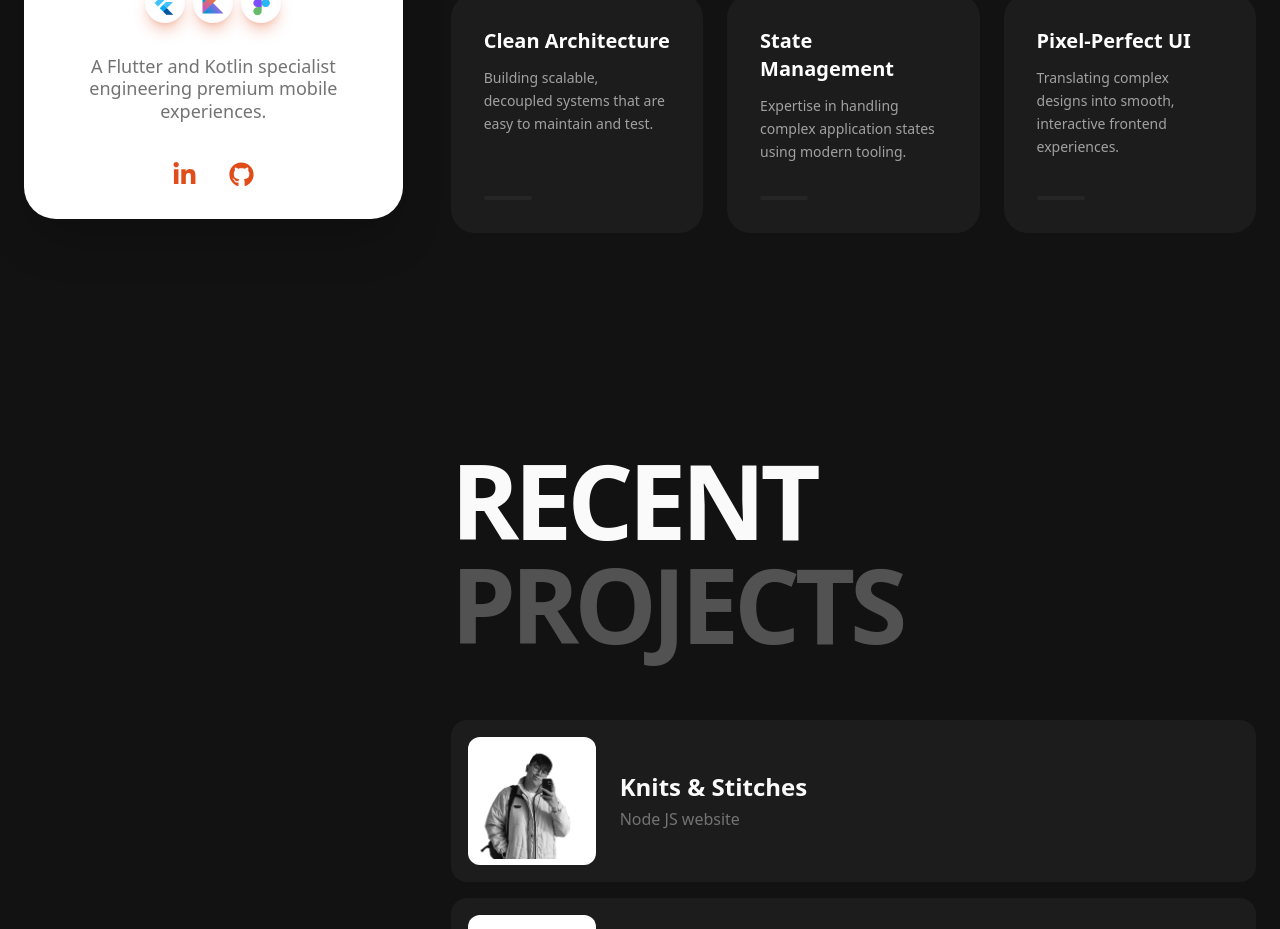
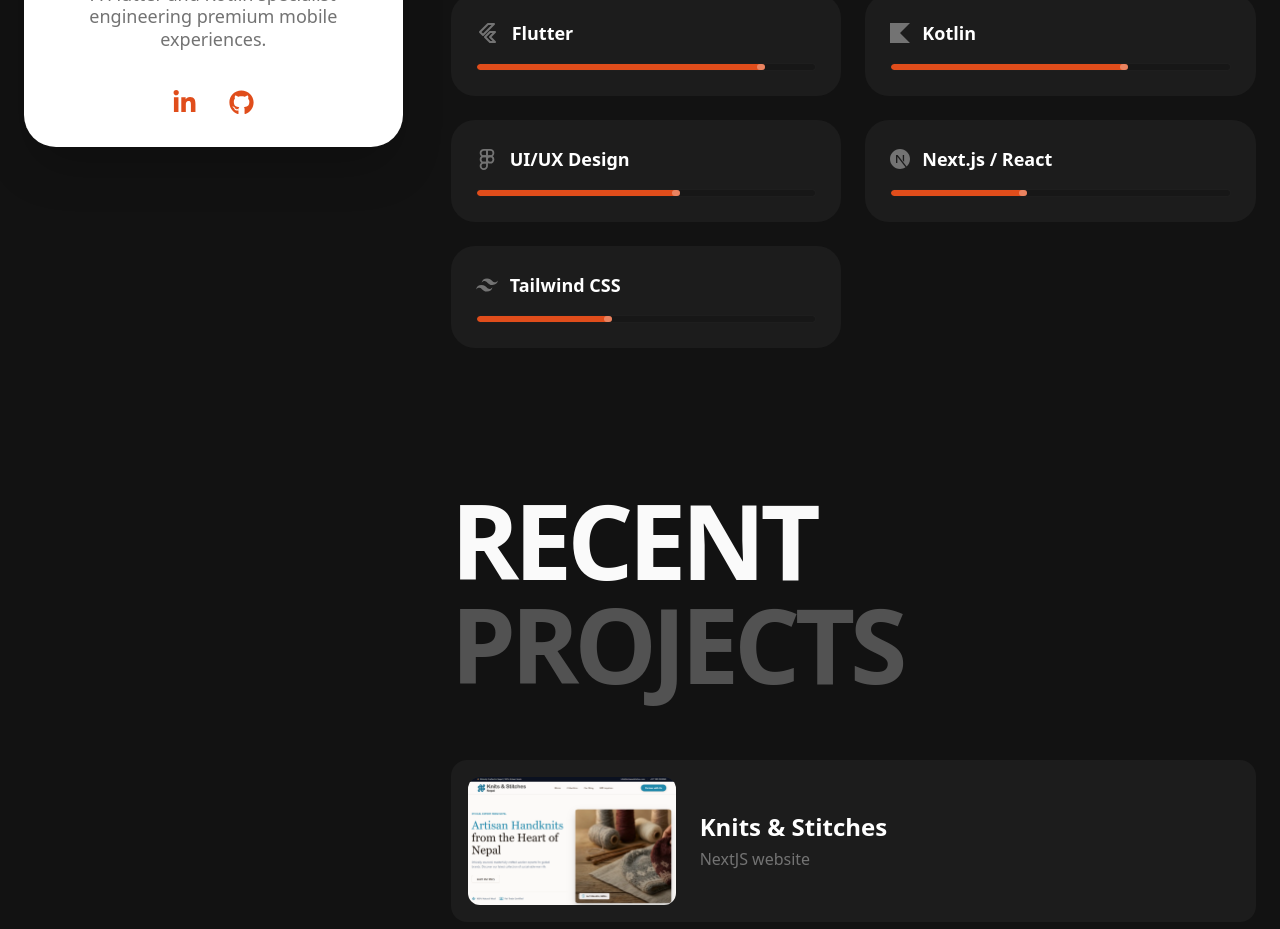
Before and after one commit to Sukant-Rajkarnikar/sukant-rajkarnikar.github.io, a Next.js app: page / in a window 1280 px wide. Shown: the part 520-1449 px from the top of the page. Built offline with nearby package versions, Linux system fonts and the light colour scheme.

Commit message:
Completed V1

```diff
--- a/src/app/page.tsx
+++ b/src/app/page.tsx
@@ -1,15 +1,11 @@
 "use client";
 
 import { motion } from 'framer-motion';
-import { ArrowUpRight, Briefcase, Flame, FolderOpen, Home, Mail, MoveDown, PenSquare } from 'lucide-react';
-import { CiLinkedin } from 'react-icons/ci';
+import { ArrowUpRight, Briefcase, FolderOpen, Home, Mail, PenSquare } from 'lucide-react';
 import { FaGithub, FaLinkedinIn } from 'react-icons/fa';
-import { FaFlutter, FaLinkedin } from 'react-icons/fa6';
 import { FiFigma } from 'react-icons/fi';
-import { LiaLinkedin } from 'react-icons/lia';
-import { RiFlutterLine } from 'react-icons/ri';
-import { SiKotlin } from 'react-icons/si';
-import { TbBrandFlutter, TbBrandKotlin } from 'react-icons/tb';
+import { SiKotlin, SiNextdotjs, SiTailwindcss } from 'react-icons/si';
+import { TbBrandFlutter, TbBrandNextjs } from 'react-icons/tb';
 
 const smoothTransition = { duration: 0.8, ease: [0.16, 1, 0.3, 1] as const };
 
@@ -68,7 +64,7 @@ function ProfileCard() {
         Sukant Rajkarnikar
       </h1>
 
-      <div className="flex gap-2 text-[#E04D1B]">
+      {/* <div className="flex gap-2 text-[#E04D1B]">
         <div className="w-10 h-10 rounded-full flex items-center justify-center text-white mb-8 shadow-lg shadow-[#E04D1B]/30">
           <img className='w-7' src="/icon-flutter.png" />
         </div>
@@ -78,7 +74,7 @@ function ProfileCard() {
         <div className="w-10 h-10 rounded-full flex items-center justify-center text-white mb-8 shadow-lg shadow-[#E04D1B]/30">
           <img className='w-7' src="/icon-figma.png" />
         </div>
-      </div>
+      </div> */}
 
 
       <p className="text-neutral-500 font-medium text-lg line-height-0.5 leading-tight mb-8 max-w-[250px] ">
@@ -105,7 +101,16 @@ function ProfileCard() {
 }
 
 function HeroContent() {
-  return (<motion.section
+  const skills = [
+    { name: "Flutter", icon: <TbBrandFlutter size={24} />, level: 85 },
+    { name: "Kotlin", icon: <SiKotlin size={20} />, level: 70 },
+    { name: "UI/UX Design", icon: <FiFigma size={22} />, level: 60 },
+    { name: "Next.js / React", icon: <SiNextdotjs size={20} />, level: 40 },
+    { name: "Tailwind CSS", icon: <SiTailwindcss size={22} />, level: 40 },
+  ];
+
+  return (
+    <motion.section
       id="home"
       initial={{ opacity: 0, y: 40 }}
       animate={{ opacity: 1, y: 0 }}
@@ -120,45 +125,44 @@ function HeroContent() {
       <p className="text-neutral-400 text-lg max-w-xl leading-snug tracking-relaxed mb-16">
         I bridge the gap between beautiful UI design and robust mobile architecture. Passionate about engineering native quality applications that don't just function flawlessly, they captivate users.
       </p>
-
-    <div className="grid grid-cols-1 md:grid-cols-3 gap-6">
-      <div className="group flex flex-col justify-between p-8 bg-[#1C1C1C] hover:bg-[#252525] duration-300 border border-transparent hover:border-neutral-800 rounded-3xl transition-all cursor-default">
-        <div>
-          <span className="text-xl font-bold mb-3 text-white block">Clean Architecture</span>
-          <span className="text-sm text-neutral-400 leading-relaxed block">
-            Building scalable, decoupled systems that are easy to maintain and test.
-          </span>
+      <div className="grid grid-cols-1 md:grid-cols-2 gap-6">
+        {skills.map((skill, idx) => (
+          <div
+            key={idx}
+            className="group flex flex-col justify-center p-6 bg-[#1C1C1C] hover:bg-[#252525] duration-300 border border-transparent hover:border-neutral-800 rounded-3xl transition-all cursor-default"
+          >
+            <div className="flex justify-between items-center mb-4">
+              <div className="flex items-center gap-3">
+                <div className="text-neutral-500 group-hover:text-[#E04D1B] transition-colors duration-300">
+                  {skill.icon}
                 </div>
-        <div className="w-12 h-1 bg-neutral-800 group-hover:bg-[#E04D1B] duration-300 transition-colors mt-8 rounded-full" />
+                <span className="text-lg font-bold text-white block">{skill.name}</span>
               </div>
-      <div className="group flex flex-col justify-between p-8 bg-[#1C1C1C] hover:bg-[#252525] duration-300 border border-transparent hover:border-neutral-800 rounded-3xl transition-all cursor-default">
-        <div>
-          <span className="text-xl font-bold mb-3 text-white block">State Management</span>
-          <span className="text-sm text-neutral-400 leading-relaxed block">
-            Expertise in handling complex application states using modern tooling.
-          </span>
-        </div>
-        <div className="w-12 h-1 bg-neutral-800 group-hover:bg-[#E04D1B] duration-300 transition-colors mt-8 rounded-full" />
-      </div>
-      <div className="group flex flex-col justify-between p-8 bg-[#1C1C1C] hover:bg-[#252525] border border-transparent hover:border-neutral-800 rounded-3xl transition-all cursor-default">
-        <div>
-          <span className="text-xl font-bold mb-3 text-white block">Pixel-Perfect UI</span>
-          <span className="text-sm text-neutral-400 leading-relaxed block">
-            Translating complex designs into smooth, interactive frontend experiences.
-          </span>
-        </div>
-        <div className="w-12 h-1 bg-neutral-800 group-hover:bg-[#E04D1B] transition-colors mt-8 rounded-full" />
             </div>
 
+            <div className="w-full h-2 bg-neutral-900 rounded-full overflow-hidden border border-neutral-800/50">
+              <motion.div
+                initial={{ width: 0 }}
+                whileInView={{ width: `${skill.level}%` }}
+                viewport={{ once: true }}
+                transition={{ duration: 1.2, ease: "easeOut", delay: 0.2 + (idx * 0.1) }}
+                className="h-full bg-[#E04D1B] rounded-full relative"
+              >
+                <div className="absolute top-0 right-0 w-2 h-full bg-white/30 rounded-full" />
+              </motion.div>
             </div>
-  </motion.section>);
+          </div>
+        ))}
+      </div>
+    </motion.section>
+  );
 }
 
 function Projects() {
 
   const projects = [
-    { title: "Knits & Stitches", subtitle: "Node JS website", image: "/profile.png"},
-    { title: "Splitwise", subtitle: "Flutter mobile application", image: "/profile.png"},
+    { title: "Knits & Stitches", subtitle: "NextJS website", image: "/projects/KnS_website.png", url:"https://knitsandstitches.com/" },
+    { title: "Splitwise", subtitle: "Flutter mobile application", image: "", url:"" },
   ];
 
   return (
@@ -168,7 +172,7 @@ function Projects() {
       whileInView={{ opacity: 1, y: 0 }}
       viewport={{ once: true, margin: "-100px" }}
       transition={smoothTransition}
-      className="min-h-screen flex flex-col justify-start scroll-mt-18 py-10"
+      className="min-h-screen flex flex-col justify-start scroll-mt-10 pt-20"
     >
       <h2 className="text-6xl md:text-[6.5rem] font-black leading-none tracking-tighter mb-16">
         RECENT <br />
@@ -177,18 +181,22 @@ function Projects() {
 
       <div className="space-y-4">
         {projects.map((project, idx) => (
-          <div key={idx} className="group flex items-center justify-between p-4 pr-8 bg-[#1C1C1C] hover:bg-[#252525] border border-transparent hover:border-neutral-800 rounded-2xl transition-all cursor-pointer">
+          <a
+            key={idx}
+            href={project.url}
+            className="group flex items-center justify-between p-4 pr-8 bg-[#1C1C1C] hover:bg-[#252525] border border-transparent hover:border-neutral-800 rounded-2xl transition-all cursor-pointer"
+          >
             <div className="flex items-center gap-6">
-              <div className={`w-24 h-24 md:w-32 md:h-32 rounded-xl flex items-center justify-center bg-white`}>
-                <img className='w-full' src={project.image} />
+              <div className={`w-40 h-24 md:w-52 md:h-32 rounded-xl flex items-center justify-center bg-white/5 overflow-hidden`}>
+                <img className='w-full h-full object-cover' src={project.image} alt={project.title} />
               </div>
               <div>
-                <h3 className="text-2xl font-bold mb-1">{project.title}</h3>
+                <h3 className="text-2xl font-bold mb-1 text-white">{project.title}</h3>
                 <p className="text-neutral-500">{project.subtitle}</p>
               </div>
             </div>
             <ArrowUpRight className="text-[#E04D1B] opacity-0 group-hover:opacity-100 transition-opacity" size={28} />
-          </div>
+          </a>
         ))}
       </div>
 
@@ -275,7 +283,8 @@ function Blog() {
 }
 
 function Contact() {
-  return (<motion.section
+  return (
+    <motion.section
       id="contact"
       initial={{ opacity: 0, y: 40 }}
       whileInView={{ opacity: 1, y: 0 }}
@@ -288,26 +297,52 @@ function Contact() {
         <span className="text-neutral-600">TOGETHER</span>
       </h2>
 
-    <form className="space-y-6 max-w-2xl">
+      <form
+        action="https://formspree.io/f/meebyjkq"
+        method="POST"
+        className="space-y-6 max-w-2xl"
+      >
         <div className="grid grid-cols-1 md:grid-cols-2 gap-6">
           <div className="flex flex-col gap-2">
             <label className="text-sm text-neutral-500">Name</label>
-          <input type="text" placeholder="Your Name" className="w-full bg-[#1C1C1C] text-white p-4 rounded-xl outline-none focus:ring-2 focus:ring-[#E04D1B] transition-all" />
+            <input
+              type="text"
+              name="name"
+              required
+              placeholder="Your Name"
+              className="w-full bg-[#1C1C1C] text-white p-4 rounded-xl outline-none focus:ring-2 focus:ring-[#E04D1B] transition-all"
+            />
           </div>
           <div className="flex flex-col gap-2">
             <label className="text-sm text-neutral-500">Email</label>
-          <input type="email" placeholder="Your@email.com" className="w-full bg-[#1C1C1C] text-white p-4 rounded-xl outline-none focus:ring-2 focus:ring-[#E04D1B] transition-all" />
+            <input
+              type="email"
+              name="email"
+              required
+              placeholder="Your@email.com"
+              className="w-full bg-[#1C1C1C] text-white p-4 rounded-xl outline-none focus:ring-2 focus:ring-[#E04D1B] transition-all"
+            />
           </div>
         </div>
 
         <div className="flex flex-col gap-2">
           <label className="text-sm text-neutral-500">Message</label>
-        <textarea placeholder="Message" rows={4} className="w-full bg-[#1C1C1C] text-white p-4 rounded-xl outline-none focus:ring-2 focus:ring-[#E04D1B] transition-all resize-none" />
+          <textarea
+            name="message"
+            required
+            placeholder="Message"
+            rows={4}
+            className="w-full bg-[#1C1C1C] text-white p-4 rounded-xl outline-none focus:ring-2 focus:ring-[#E04D1B] transition-all resize-none"
+          />
         </div>
 
-      <button type="button" className="w-full bg-[#E04D1B] hover:bg-[#c23f11] text-white font-bold py-4 rounded-xl transition-colors mt-4">
+        <button
+          type="submit"
+          className="w-full bg-[#E04D1B] hover:bg-[#c23f11] text-white font-bold py-4 rounded-xl transition-colors mt-4"
+        >
           Submit
         </button>
       </form>
-  </motion.section>);
+    </motion.section>
+  );
 }
```
Also changed, not shown: public/projects/KnS_website.png (added). Lines whose indentation alone changed are shown as unchanged.
